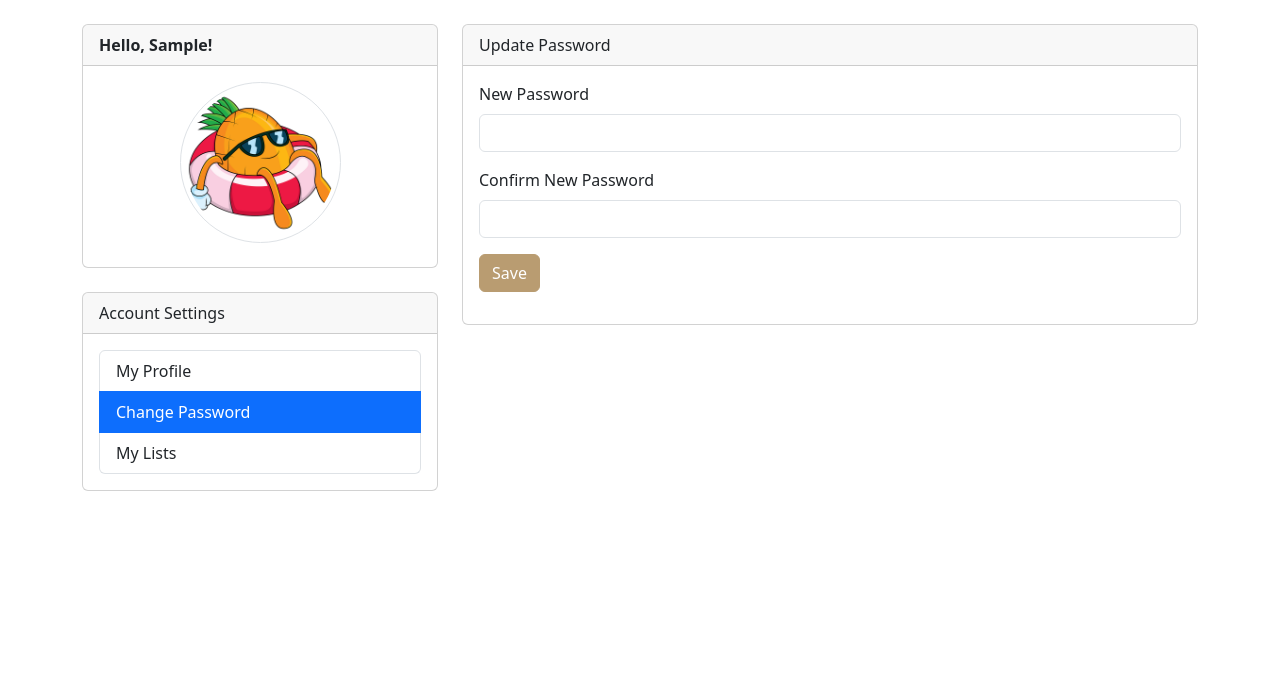
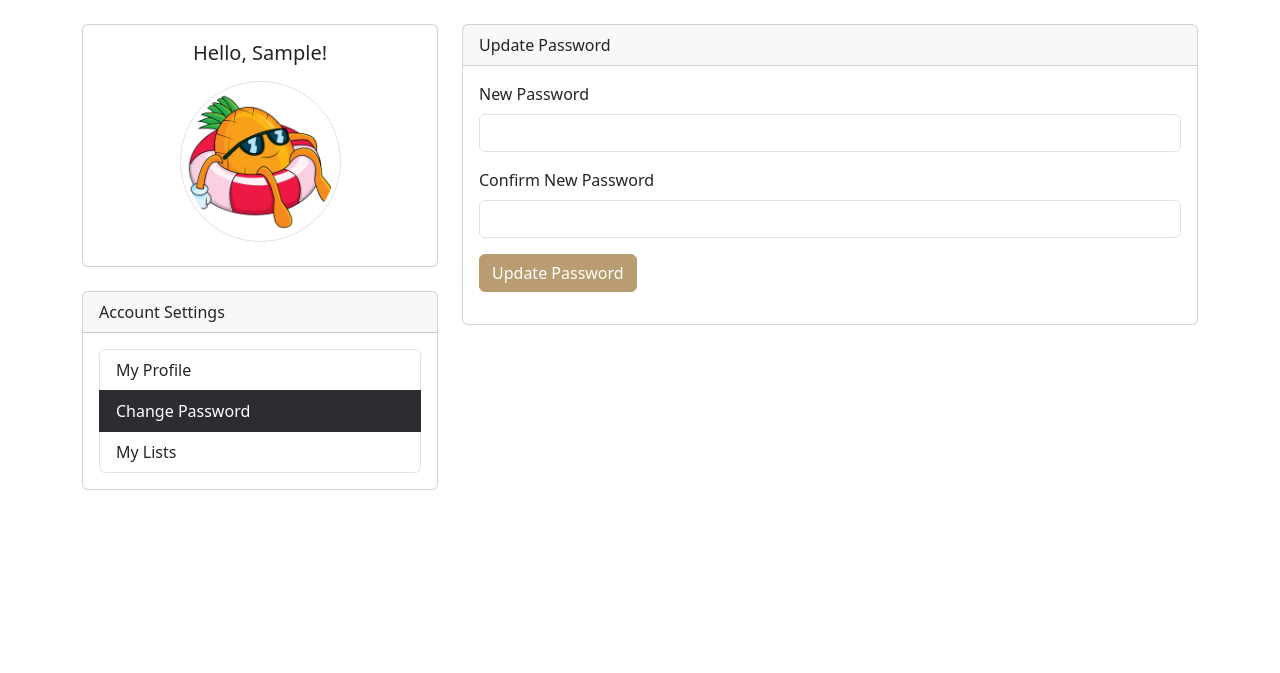
Before and after one commit to ericlwong/foodie-friend, a Flask app: page /users/1 in a window 1280 px wide, after a click on "Change Password". Shown: the part 56-729 px from the top of the page. Run offline with Flask 3, Linux system fonts and the light colour scheme; the visitor is signed in with stand-in values (Sample User, id 1); tables that the repository leaves empty hold one stand-in row (values such as "Sample post"); some libraries are stand-ins or nearby versions.

Commit message:
Update button styling and text

```diff
--- a/static/css/style.css
+++ b/static/css/style.css
@@ -51,3 +51,8 @@ nav, #navdrop, .footer {
     background: #a88d64;
     border-color: #a58c65;
 }
+
+.list-group-item.list-group-item-action:active, .list-group-item.list-group-item-action.active {
+    background: #2E2C31;
+    border-color: #2E2C31;
+}
--- a/templates/profile.html
+++ b/templates/profile.html
@@ -6,8 +6,8 @@
   <div class="row">
     <div class="col-md-4 col-sm-12">
       <div class="card mb-4">
-        <div class="card-header fw-bold">Hello, {{ user.fname }}!</div>
         <div class="card-body text-center">
+          <h5 class="card-title mb-3">Hello, {{ user.fname }}!</h5>
           <img class="img-thumbnail rounded-circle w-50 mb-2" src="/static/images/pineapple.png" alt="profile-picture">
         </div>
       </div>
@@ -74,7 +74,7 @@
                   <input type="text" class="form-control" id="zipcode" name="zipcode" value="{{ user.zipcode }}">
                 </div>
                 <div class="col-12">
-                  <button type="submit" class="btn btn-primary">Save</button>
+                  <button type="submit" class="btn btn-primary">Save Details</button>
                 </div>
               </form>
             </div>
@@ -94,7 +94,7 @@
                   <input type="password" class="form-control" id="confirm-password" name="confirm-password">
                 </div>
                 <div class="col-12 mb-3">
-                  <button type="submit" class="btn btn-primary">Save</button>
+                  <button type="submit" class="btn btn-primary">Update Password</button>
                 </div>
               </form>
             </div>
```
Also changed, not shown: templates/restaurant_details.html (+6 -7 lines).
